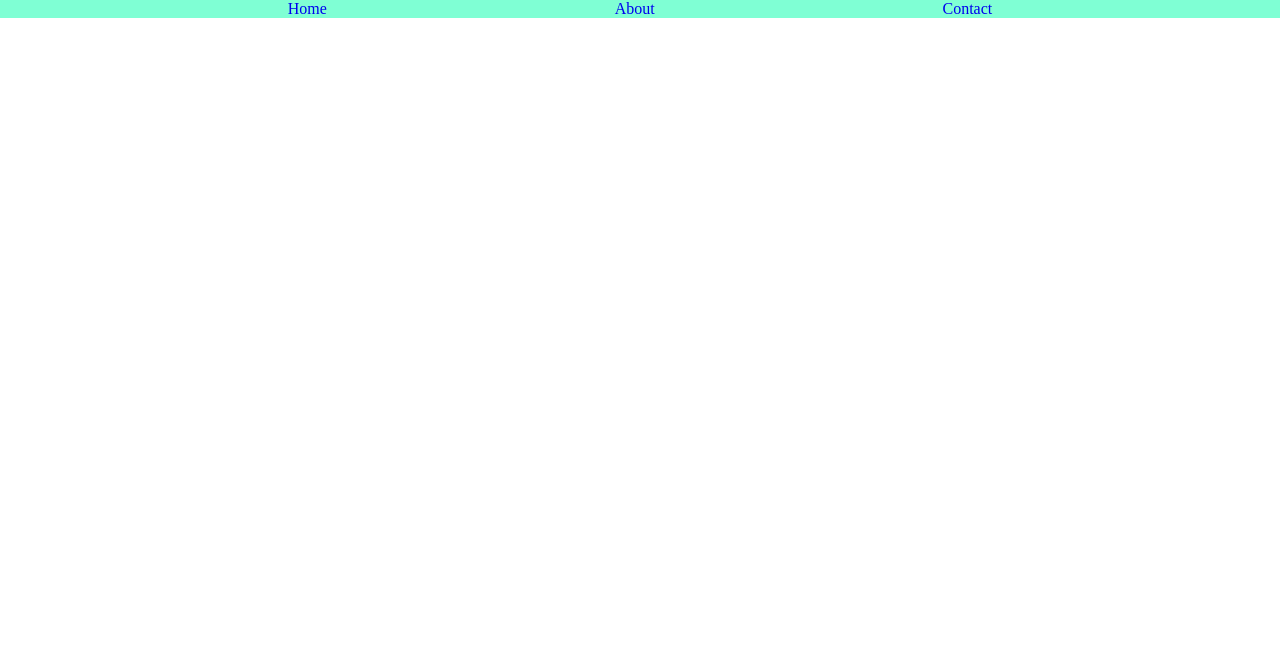
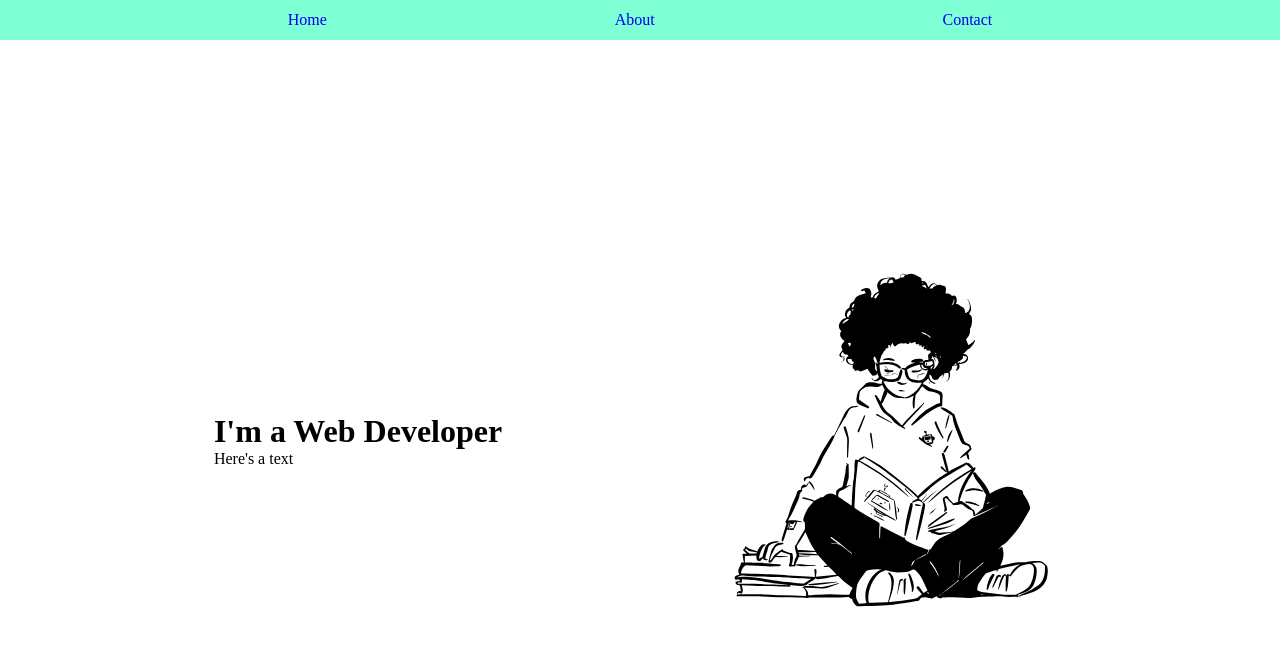
Before and after one commit to StealthyScripter/personal-portfolio-website, a plain HTML site: page index.html in a window 1280 px wide. Drawn offline with Linux system fonts and the light colour scheme.

Commit message:
Working on design

```diff
--- a/index.html
+++ b/index.html
@@ -7,6 +7,7 @@
     <title>Daniel Mendes</title>
 </head>
 <body>
+
     <header>
         <nav>
             <ul>
@@ -16,5 +17,14 @@
             </ul>
         </nav>
     </header>
+
+    <main>
+        <div>
+            <h1>I'm a Web Developer</h1>
+            <p>Here's a text</p>
+        </div>
+        <img src="/assets/Growth.svg" alt="girl-reading">
+    </main>
+
 </body>
 </html>
--- a/style.css
+++ b/style.css
@@ -6,8 +6,10 @@
 ul {
     display: flex;
     justify-content: space-evenly;
+    align-items: center;
     list-style-type: none;
     background-color: aquamarine;
+    height: 40px;
 }
 
 a {
@@ -15,10 +17,25 @@ a {
     cursor: pointer;
 }
 
+main {
+    height: 100vh;
+    display: flex;
+    justify-content: space-evenly;
+    align-items: center;
+}
+
+img {
+    width: 350px;
+}
+
 @media (max-width: 425px) {
     ul {
         flex-direction: column;
-        align-items: center;
         gap: 20px;
+        height: unset;
+    }
+
+    main {
+        flex-direction: column;
     }
 }
```
Also changed, not shown: assets/Growth.svg (added).
